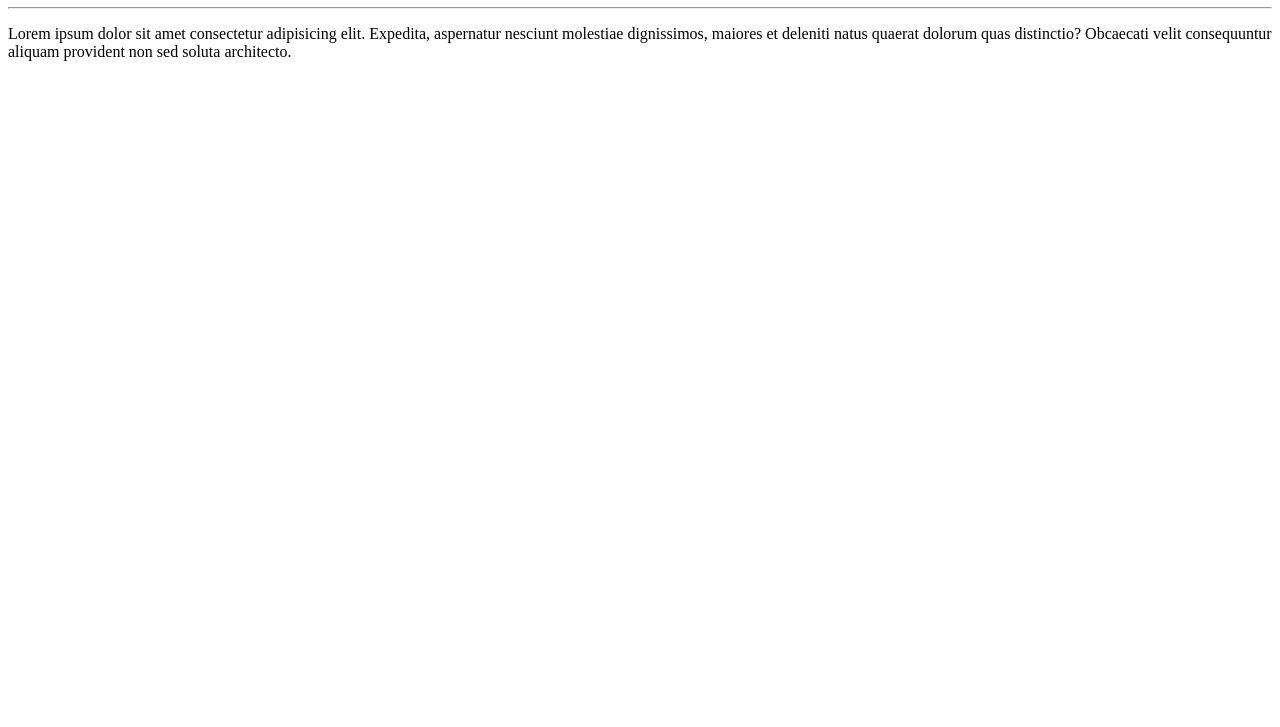
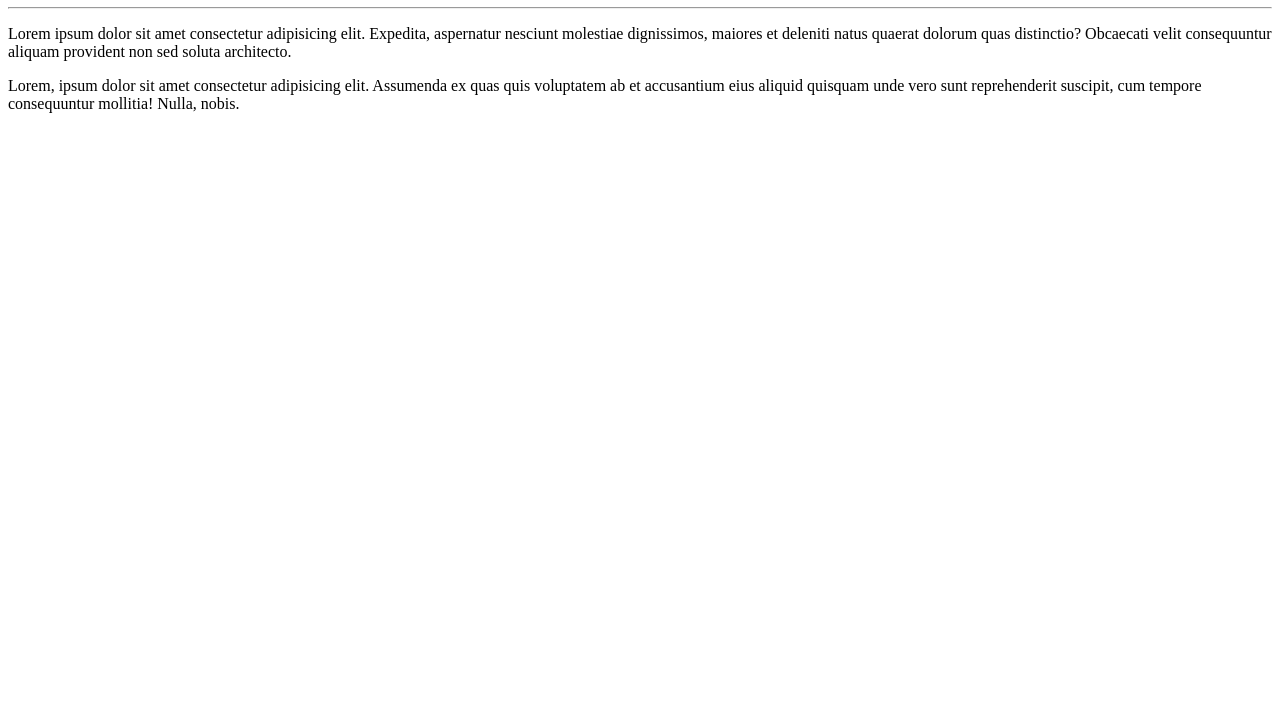
Before and after one commit to LuisClaudioBoaventura/Ola-Mundo, a plain HTML site: page site exemplo/index.html in a window 1280 px wide. Shown: the part 73-800 px from the top of the page. Drawn offline with Linux system fonts and the light colour scheme.

Commit message:
Adicionei um paragrafo

```diff
--- a/site exemplo/index.html
+++ b/site exemplo/index.html
@@ -10,5 +10,8 @@
     <h1>Olá, Mundo!</h1>
     <hr>
     <p>Lorem ipsum dolor sit amet consectetur adipisicing elit. Expedita, aspernatur nesciunt molestiae dignissimos, maiores et deleniti natus quaerat dolorum quas distinctio? Obcaecati velit consequuntur aliquam provident non sed soluta architecto.</p>
+    <p>
+    Lorem, ipsum dolor sit amet consectetur adipisicing elit. Assumenda ex quas quis voluptatem ab et accusantium eius aliquid quisquam unde vero sunt reprehenderit suscipit, cum tempore consequuntur mollitia! Nulla, nobis.
+    </p>
 </body>
 </html>
```
